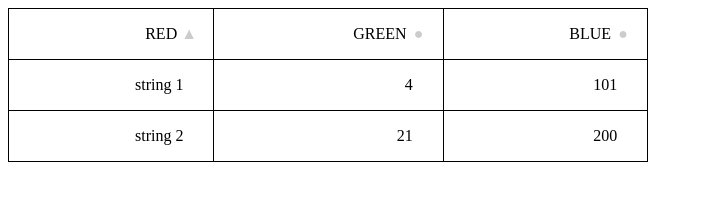
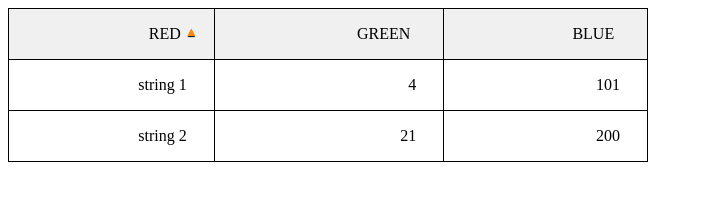
Before and after one commit to nkoster/sortable, a plain HTML site: page index.html in a window 1280 px wide. Both pictures are taken after a click on the element "RED". Shown: the whole page, without its empty margins (0-703 px from the left). Drawn offline with Linux system fonts and the light colour scheme.

Commit message:
Make ::after symbol smaller and hide it for unsorted state

```diff
--- a/index.html
+++ b/index.html
@@ -19,13 +19,25 @@
             width: 1em;
             text-align: center;
             content: " ●"; /* default, unsorted */
-            color: #ccc;
+            color: #f0f0f0;
+            font-size: .8rem;
         }
         thead td.sorted-asc::after {
             content: "▲ ";
+            color: darkorange;
+            transform: translateY(-3px);
+            text-shadow: black 0px 1px 1px;
+            font-size: .8rem;
         }
         thead td.sorted-desc::after {
             content: "▼ ";
+            color: darkorange;
+            transform: translateY(-2px);
+            text-shadow: black 0px 1px 1px;
+            font-size: .8rem;
+        }
+        thead tr {
+            background-color: #f0f0f0;
         }
         td {
             padding: 1rem;
@@ -34,6 +46,7 @@
         tbody td::after {
             content: " ●";
             color: white;
+            font-size: .8rem;
         }
     </style>
 </head>
```
